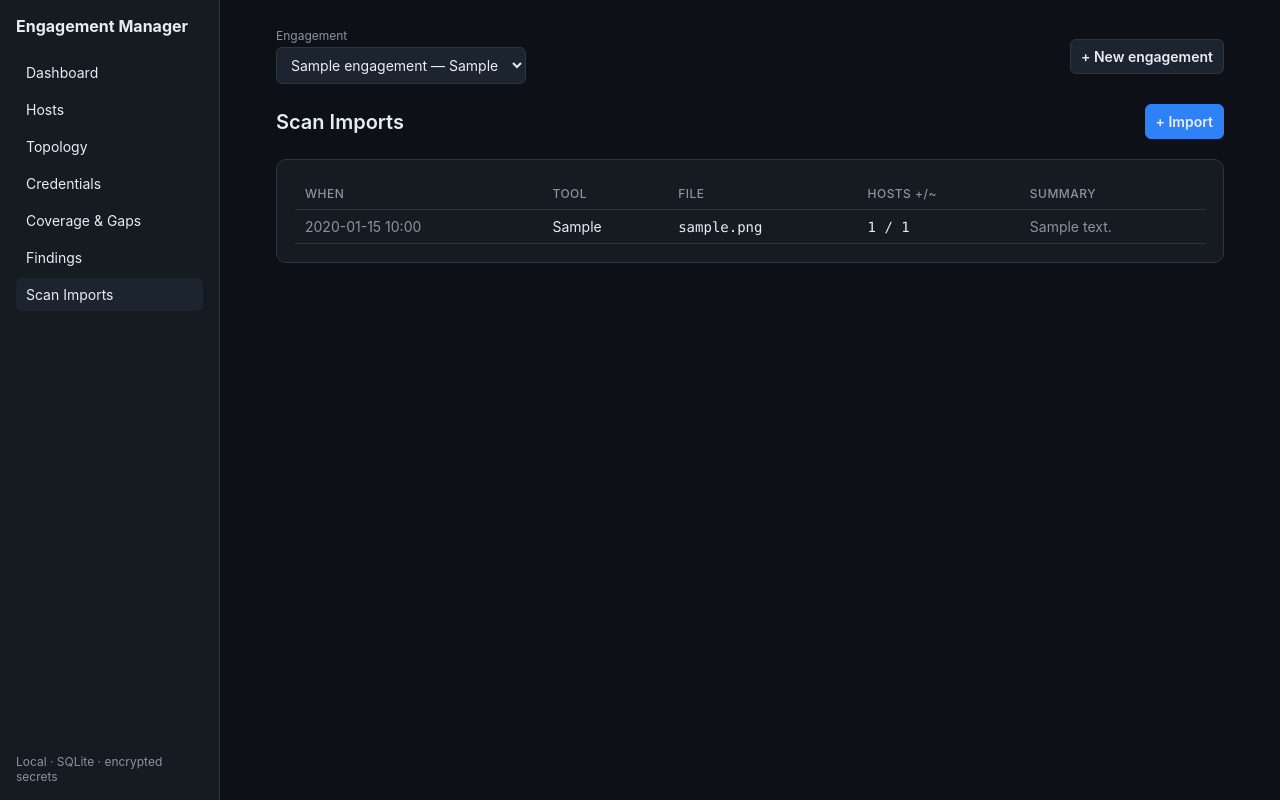
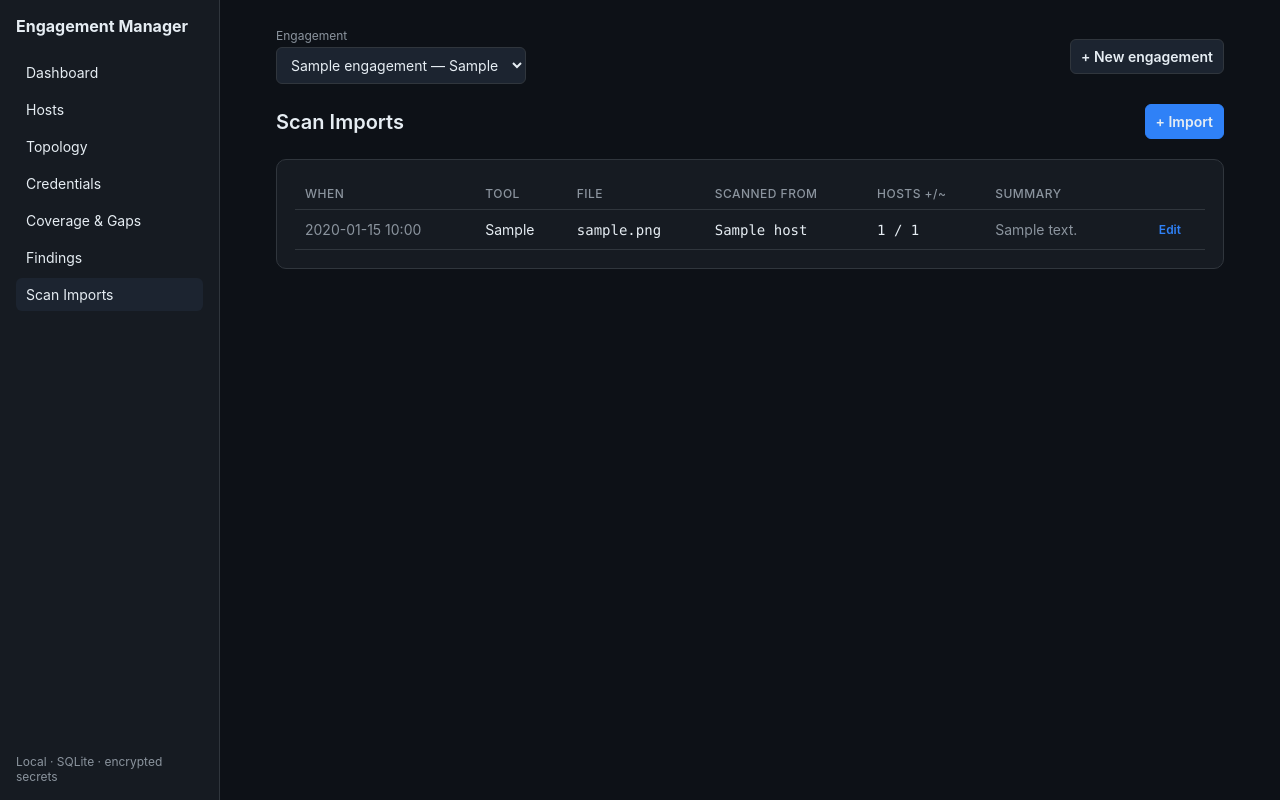
Before and after one commit to wjacobf0/EngagementManager, a FastAPI app: page /scans in a window 1280 px wide. Run offline with FastAPI, Linux system fonts and the light colour scheme; tables that the repository leaves empty hold one stand-in row (values such as "Sample post").

Commit message:
Fixed scan imports.

```diff
--- a/engagement_manager/app.py
+++ b/engagement_manager/app.py
@@ -1010,8 +1010,11 @@ def scans_page(request: Request, session: Session = Depends(get_session)):
         hosts = session.exec(
             select(Host).where(Host.engagement_id == active.id).order_by(Host.ip)
         ).all()
+    host_names = {h.id: (h.hostname or h.ip) for h in hosts}
     return templates.TemplateResponse(
-        request, "scans.html", _ctx(request, session, scans=scans, hosts=hosts)
+        request,
+        "scans.html",
+        _ctx(request, session, scans=scans, hosts=hosts, host_names=host_names),
     )
 
 
@@ -1056,8 +1059,53 @@ async def upload_scan(
             "scans.html",
             _ctx(
                 request, session, scans=scans, hosts=hosts,
+                host_names={h.id: (h.hostname or h.ip) for h in hosts},
                 error="Some files failed to import — " + "; ".join(errors),
             ),
             status_code=422,
         )
     return RedirectResponse("/scans", status_code=303)
+
+
+@app.post("/scans/{scan_id}/vantage")
+def update_scan_vantage(
+    scan_id: int, vantage: str = Form(""), session: Session = Depends(get_session)
+):
+    """Correct the 'scanned from' host of an already-imported scan.
+
+    Re-points the reach edges this scan created at the new vantage, so the
+    topology stays consistent without re-importing.
+    """
+    scan = session.get(ScanImport, scan_id)
+    if not scan:
+        return RedirectResponse("/scans", status_code=303)
+    new_vantage = int(vantage) if vantage.strip().isdigit() else None
+    scan.vantage_host_id = new_vantage
+    session.add(scan)
+
+    edges = session.exec(
+        select(Reachability).where(Reachability.discovered_by_scan_id == scan_id)
+    ).all()
+    for e in edges:
+        if e.host_id == new_vantage:
+            session.delete(e)  # a host can't be reached via itself
+            continue
+        dup = session.exec(
+            select(Reachability).where(
+                Reachability.engagement_id == e.engagement_id,
+                Reachability.host_id == e.host_id,
+                Reachability.via_host_id == new_vantage,
+                Reachability.id != e.id,
+            )
+        ).first()
+        if dup:
+            session.delete(e)  # an equivalent path already exists
+            continue
+        if new_vantage is None:
+            e.method = ReachMethod.direct
+        elif e.method == ReachMethod.direct:
+            e.method = ReachMethod.other
+        e.via_host_id = new_vantage
+        session.add(e)
+    session.commit()
+    return RedirectResponse("/scans", status_code=303)
--- a/engagement_manager/templates/scans.html
+++ b/engagement_manager/templates/scans.html
@@ -57,22 +57,49 @@
 
 <div class="card">
   <table>
-    <thead><tr><th>When</th><th>Tool</th><th>File</th><th>Hosts +/~</th><th>Summary</th></tr></thead>
+    <thead><tr><th>When</th><th>Tool</th><th>File</th><th>Scanned from</th><th>Hosts +/~</th><th>Summary</th><th></th></tr></thead>
     <tbody>
       {% for s in scans %}
       <tr>
         <td class="muted">{{ s.imported_at.strftime("%Y-%m-%d %H:%M") }}</td>
         <td>{{ s.tool }}</td>
         <td class="mono">{{ s.filename or "—" }}</td>
+        <td>{% if s.vantage_host_id %}<span class="mono">{{ host_names.get(s.vantage_host_id, s.vantage_host_id) }}</span>{% else %}<span class="muted">Operator box</span>{% endif %}</td>
         <td class="mono">{{ s.hosts_created }} / {{ s.hosts_updated }}</td>
         <td class="muted">{{ s.summary }}</td>
+        <td class="right nowrap">
+          <button class="link small" type="button" onclick="emShow('scan-vantage-{{ s.id }}')">Edit</button>
+        </td>
       </tr>
       {% else %}
-      <tr><td colspan="5" class="muted">No imports yet.</td></tr>
+      <tr><td colspan="7" class="muted">No imports yet.</td></tr>
       {% endfor %}
     </tbody>
   </table>
 </div>
+
+{% for s in scans %}
+<dialog id="scan-vantage-{{ s.id }}" class="modal">
+  <div class="modal-head">
+    <h3>Scanned from</h3>
+    <button type="button" class="icon" onclick="emClose('scan-vantage-{{ s.id }}')" aria-label="Close">✕</button>
+  </div>
+  <form method="post" action="/scans/{{ s.id }}/vantage">
+    <p class="muted small">Correct where this scan was run from. The topology paths this scan created are re-pointed at the chosen host.</p>
+    <div class="field">
+      <label>Vantage</label>
+      <select name="vantage">
+        <option value="" {{ 'selected' if not s.vantage_host_id else '' }}>Operator box (direct)</option>
+        {% for h in hosts %}<option value="{{ h.id }}" {{ 'selected' if s.vantage_host_id == h.id else '' }}>via {{ h.hostname or h.ip }}{% if h.hostname %} ({{ h.ip }}){% endif %}</option>{% endfor %}
+      </select>
+    </div>
+    <div class="modal-actions">
+      <button type="button" class="secondary" onclick="emClose('scan-vantage-{{ s.id }}')">Cancel</button>
+      <button type="submit">Save</button>
+    </div>
+  </form>
+</dialog>
+{% endfor %}
 {% else %}
   <div class="card muted">Create an engagement first.</div>
 {% endif %}
```
